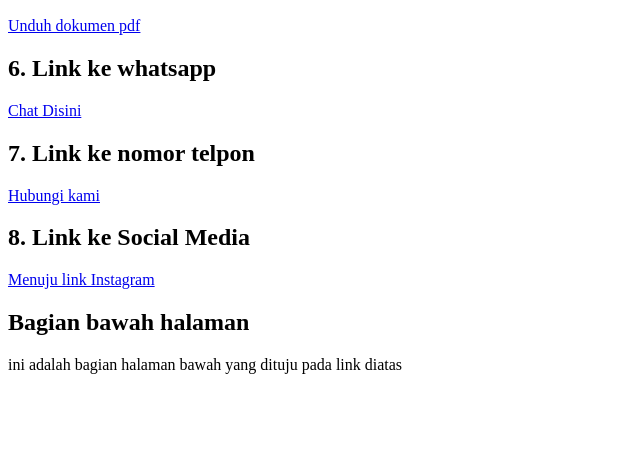
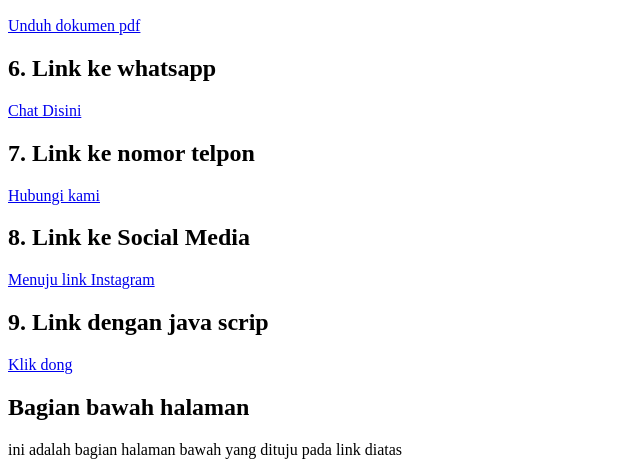
Before and after one commit to dapimorales/1124160205-p5, a plain HTML site: page index.html in a window 1280 px wide. Shown: the part 845-1320 px from the top of the page, without its empty margins (0-640 px from the left). Before the commit the page ends 1235 px from the top, so only its background shows below. Drawn offline with Linux system fonts and the light colour scheme.

Commit message:
Link dengan javascript

```diff
--- a/index.html
+++ b/index.html
@@ -42,6 +42,9 @@
     <h2>8. Link ke Social Media</h2>
     <a href="https://www.instagram.com/dapimorales/" target="_blank">Menuju link Instagram</a>
 
+    <h2>9. Link dengan java scrip</h2>
+    <a href="javascript:void(0)" onclick="alert('Halo, Pesan ini menggunakan javascript')">Klik dong</a>
+
     <h2 id="bagian-bawah">Bagian bawah halaman</h2>
     <p>ini adalah bagian halaman bawah yang dituju pada link diatas</p>
 
```
